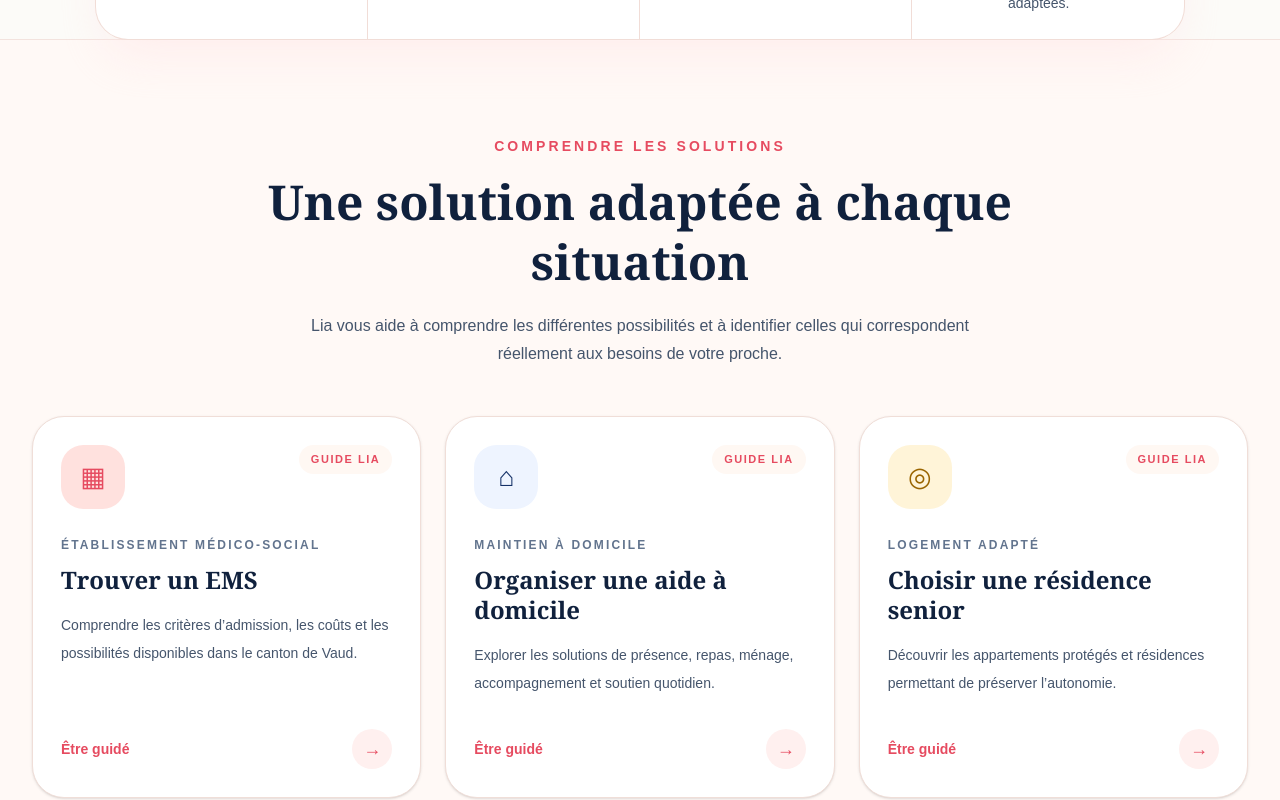
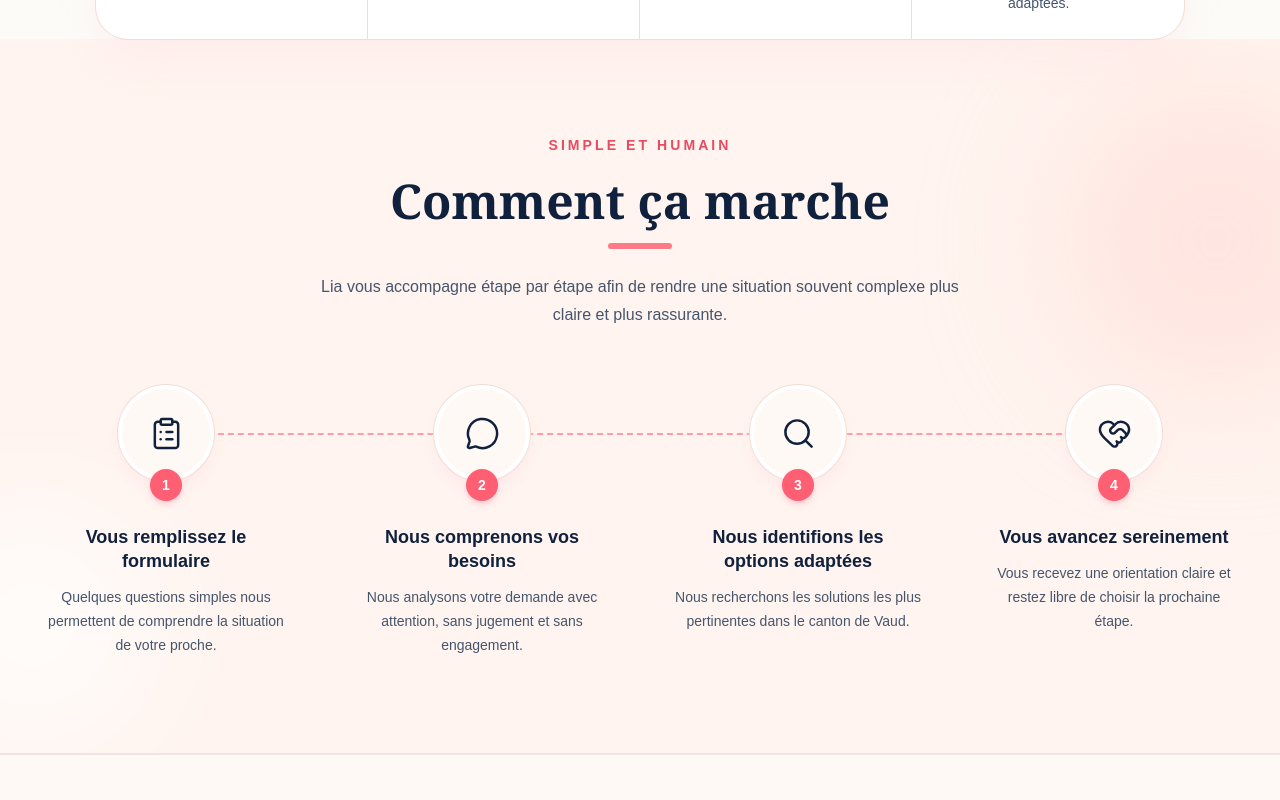
Before and after one commit to lucasruscio-hub/prochesuisse-vaud, a Next.js app: page / in a window 1280 px wide. Shown: the part 940-1740 px from the top of the page. Built offline with nearby package versions, Linux system fonts and the light colour scheme.

Commit message:
Add new how it works section

```diff
--- a/app/page.js
+++ b/app/page.js
@@ -1,6 +1,11 @@
 "use client";
 import React, { useState } from "react";
-
+import {
+  ClipboardList,
+  MessageCircle,
+  Search,
+  HeartHandshake,
+} from "lucide-react";
 const Icon = ({ children, className = "" }) => (
   <span className={`inline-flex items-center justify-center ${className}`} aria-hidden="true">
     {children}
@@ -72,21 +77,27 @@ const serviceCards = [
 const steps = [
   {
     n: "1",
-    title: "Parlez-nous de votre proche",
-    text: "Décrivez sa situation, son lieu de vie actuel, ses besoins et ce qui vous inquiète.",
-    symbol: "☷",
+    title: "Vous remplissez le formulaire",
+    text: "Quelques questions simples nous permettent de comprendre la situation de votre proche.",
+    Icon: ClipboardList,
   },
   {
     n: "2",
-    title: "Nous clarifions les options",
-    text: "Nous vous aidons à comprendre les pistes possibles : domicile, résidence, court séjour, EMS ou soutien spécialisé.",
-    symbol: "▤",
+    title: "Nous comprenons vos besoins",
+    text: "Nous analysons votre demande avec attention, sans jugement et sans engagement.",
+    Icon: MessageCircle,
   },
   {
     n: "3",
-    title: "Vous avancez vers le bon choix",
-    text: "Vous recevez une orientation humaine pour décider plus sereinement des prochaines étapes.",
-    symbol: "◌",
+    title: "Nous identifions les options adaptées",
+    text: "Nous recherchons les solutions les plus pertinentes dans le canton de Vaud.",
+    Icon: Search,
+  },
+  {
+    n: "4",
+    title: "Vous avancez sereinement",
+    text: "Vous recevez une orientation claire et restez libre de choisir la prochaine étape.",
+    Icon: HeartHandshake,
   },
 ];
 
@@ -689,6 +700,62 @@ export default function ProcheSuisseVaudLandingPage() {
     ))}
   </div>
 </section>
+<section
+  id="how"
+  className="relative overflow-hidden border-b border-[#F3E3DE] bg-[#FFF4EF]"
+>
+  <div className="absolute -right-24 top-10 h-80 w-80 rounded-full bg-[#FFD8D4]/50 blur-3xl" />
+  <div className="absolute -left-24 bottom-0 h-64 w-64 rounded-full bg-white/70 blur-3xl" />
+
+  <div className="relative mx-auto max-w-7xl px-5 py-20 lg:px-8 lg:py-24">
+    <div className="mx-auto max-w-3xl text-center">
+      <p className="text-sm font-semibold uppercase tracking-[0.22em] text-[#E64B60]">
+        Simple et humain
+      </p>
+
+      <h2 className="mt-4 font-serif text-4xl font-semibold leading-tight text-[#10213D] sm:text-5xl">
+        Comment ça marche
+      </h2>
+
+      <div className="mx-auto mt-3 h-1.5 w-16 rounded-full bg-[#FF7A87]" />
+
+      <p className="mx-auto mt-6 max-w-2xl text-base leading-7 text-slate-600">
+        Lia vous accompagne étape par étape afin de rendre une situation
+        souvent complexe plus claire et plus rassurante.
+      </p>
+    </div>
+
+    <div className="relative mt-14">
+      <div className="absolute left-[12%] right-[12%] top-12 hidden border-t-2 border-dashed border-[#FF9AA6] lg:block" />
+
+      <div className="grid gap-12 sm:grid-cols-2 lg:grid-cols-4">
+        {steps.map((step) => {
+          const StepIcon = step.Icon;
+
+          return (
+            <div key={step.n} className="relative text-center">
+              <div className="relative z-10 mx-auto flex h-24 w-24 items-center justify-center rounded-full border-4 border-white bg-[#FFF9F6] text-[#10213D] shadow-lg shadow-rose-100/70 ring-1 ring-[#F1DDD7]">
+                <StepIcon size={35} strokeWidth={1.7} />
+              </div>
+
+              <div className="relative z-20 mx-auto -mt-3 flex h-8 w-8 items-center justify-center rounded-full bg-[#FF5F72] text-sm font-bold text-white shadow-md shadow-rose-200">
+                {step.n}
+              </div>
+
+              <h3 className="mx-auto mt-6 max-w-[230px] text-lg font-semibold leading-6 text-[#10213D]">
+                {step.title}
+              </h3>
+
+              <p className="mx-auto mt-3 max-w-[250px] text-sm leading-6 text-slate-600">
+                {step.text}
+              </p>
+            </div>
+          );
+        })}
+      </div>
+    </div>
+  </div>
+</section>
         <section
   id="services"
   className="border-y border-[#F3E3DE] bg-[#FFF9F6]"
@@ -863,25 +930,7 @@ export default function ProcheSuisseVaudLandingPage() {
     <HeroForm />
   </div>
 </section>
-        <section id="how" className="mx-auto max-w-7xl px-5 py-12 lg:px-8">
-          <h2 className="text-center text-3xl font-semibold leading-tight text-[#163168] sm:text-4xl">Comment ça marche</h2>
-          <div className="mx-auto mt-3 h-1 w-14 rounded-full bg-[#FF7A87]" />
 
-          <div className="mt-10 grid gap-8 md:grid-cols-3">
-            {steps.map((step) => (
-              <div key={step.n} className="text-center">
-                <div className="mx-auto flex h-24 w-24 items-center justify-center rounded-full bg-[#FFF0EF] text-[34px]">
-                  {step.symbol}
-                </div>
-                <div className="mx-auto -mt-3 flex h-9 w-9 items-center justify-center rounded-full bg-[#FF5F72] text-sm font-bold text-white">
-                  {step.n}
-                </div>
-                <h3 className="mt-5 text-xl font-semibold text-[#153168]">{step.title}</h3>
-                <p className="mx-auto mt-3 max-w-sm text-sm leading-6 text-slate-600">{step.text}</p>
-              </div>
-            ))}
-          </div>
-        </section>
 
         <section id="guide" className="mx-auto max-w-7xl px-5 py-12 lg:px-8">
           <div className="text-center">
--- a/package.json
+++ b/package.json
@@ -10,6 +10,7 @@
   },
   "dependencies": {
     "@supabase/supabase-js": "^2.106.0",
+    "lucide-react": "^1.28.0",
     "next": "16.2.6",
     "react": "19.2.4",
     "react-dom": "19.2.4",
```
Also changed, not shown: 1 other file (tests, documents, lock files or other folders).
